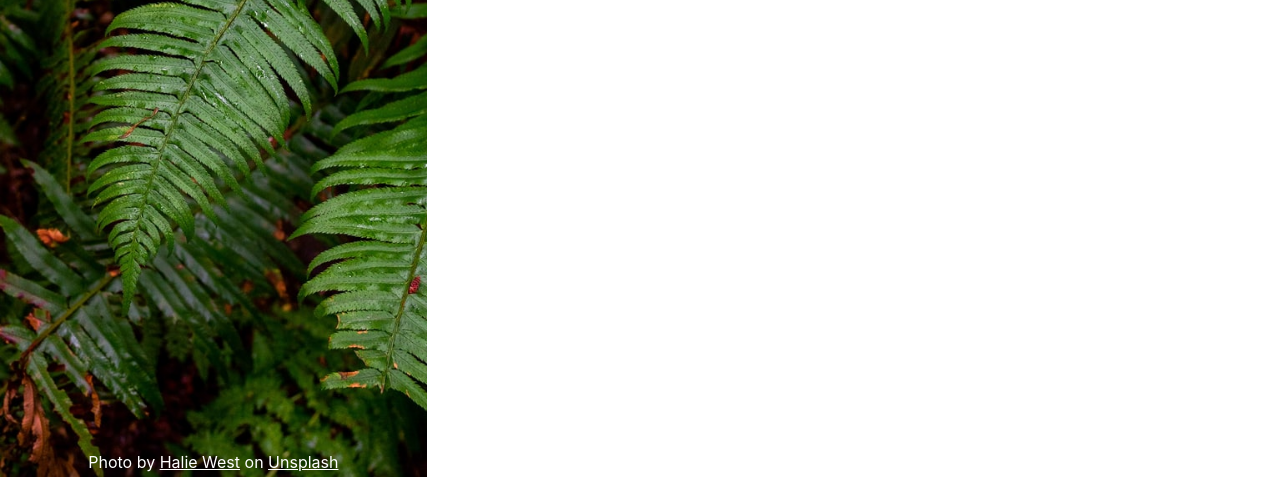
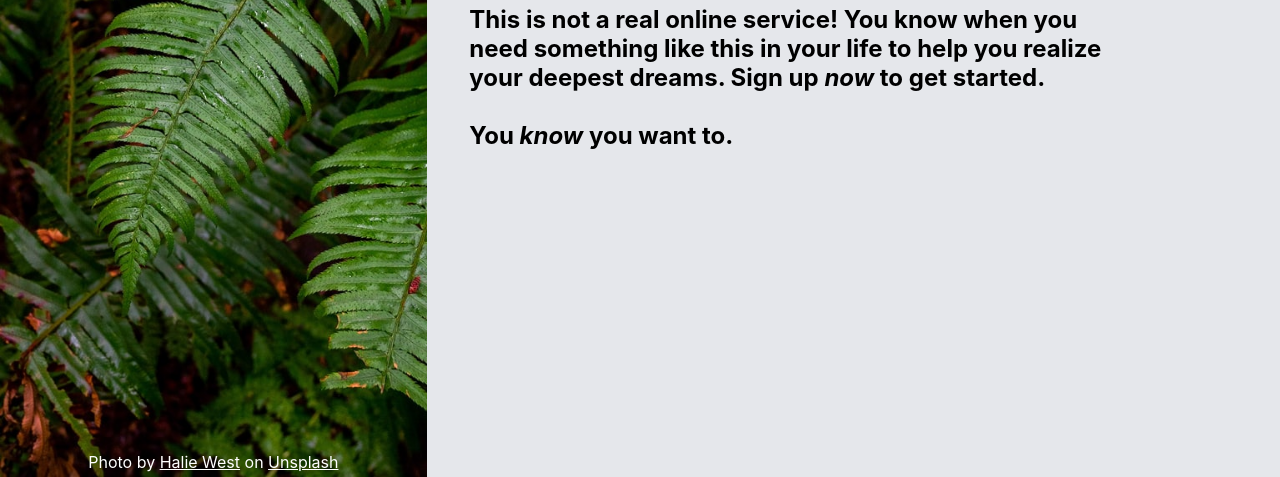
Before and after one commit to sprlm/basic-signup-form, a plain HTML site: page index.html in a window 1280 px wide. Shown: the part 323-800 px from the top of the page. Drawn offline with Linux system fonts and the light colour scheme.

Commit message:
Add header text

```diff
--- a/index.html
+++ b/index.html
@@ -15,13 +15,21 @@
         ODIN
       </div>
     </div>
+
     <div class="image-source">
       Photo by <a href="https://unsplash.com/@haliewestphoto?utm_source=unsplash&utm_medium=referral&utm_content=creditCopyText">Halie West</a> on
       <a href="https://unsplash.com/?utm_source=unsplash&utm_medium=referral&utm_content=creditCopyText">Unsplash</a>
     </div>
   </div>
+
   <div class="form-container">
-
+    <div class="header-text">
+      This is not a real online service! You know when you need something like
+      this in your life to help you realize your deepest dreams. Sign up
+      <em>now</em> to get started.
+      <br><br>
+      You <em>know</em> you want to.
+    </div>
   </div>
 </body>
 </html>
--- a/style.css
+++ b/style.css
@@ -6,6 +6,11 @@
 :root {
   height: 100%;
   font-family: -apple-system, BlinkMacSystemFont, "Segoe UI", Roboto, Helvetica, Arial, sans-serif, "Apple Color Emoji", "Segoe UI Emoji", "Segoe UI Symbol";
+
+  --light-grey: #E5E7EB;
+  --red: #dc3545;
+  --green: #596D48;
+  --blue: #007bff;
 }
 
 body {
@@ -25,7 +30,11 @@ body {
 }
 
 .form-container {
+  display: flex;
+  justify-content: center;
+  flex-direction: column;
   flex: 2;
+  background-color: var(--light-grey);
 }
 
 .logo-container {
@@ -59,3 +68,9 @@ body {
 .image-source > a {
   color: white;
 }
+
+.header-text {
+  padding: 0 20% 0 5%;
+  font-weight: bold;
+  font-size: 1.5rem;
+}
```
